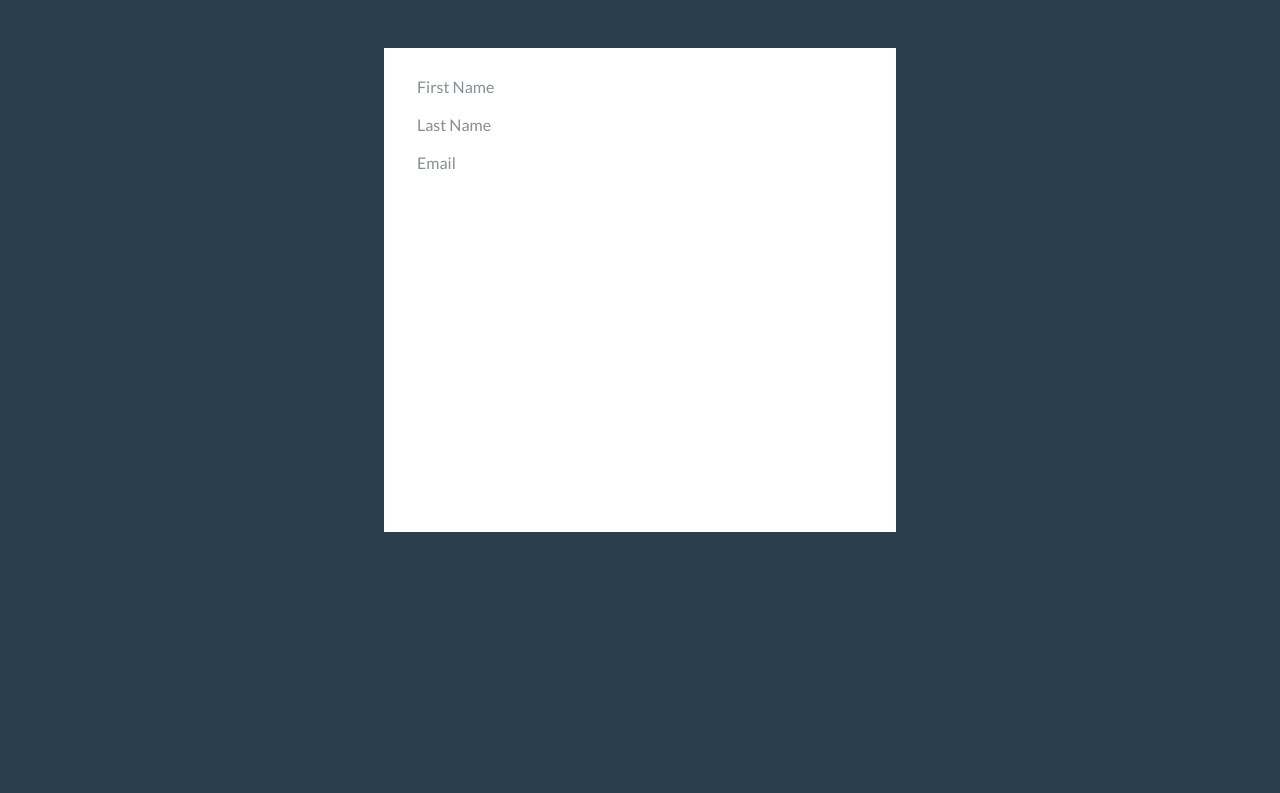
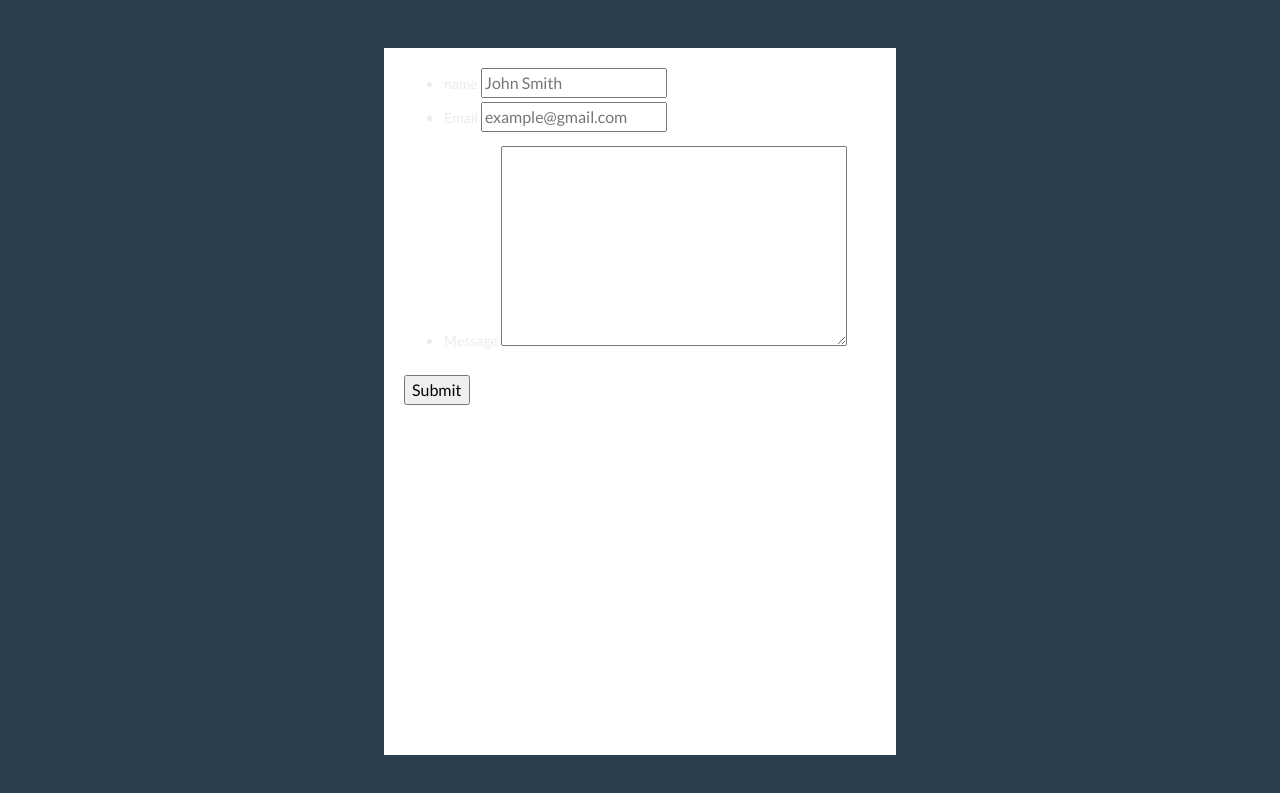
Before and after one commit to Erami101/EramiPortfoliohw2, a plain HTML site: page contact.html in a window 1280 px wide. Shown: the part 125-918 px from the top of the page. Before the commit the page ends 800 px from the top, so only its background shows below. Drawn offline with nearby package versions, Linux system fonts and the light colour scheme.

Commit message:
second commit.

```diff
--- a/contact.html
+++ b/contact.html
@@ -6,7 +6,7 @@
     <meta name="viewport" content="width=device-width, initial-scale=1.0">
     <title>Contact</title>
     <link rel="stylesheet" href="https://bootswatch.com/4/superhero/bootstrap.min.css">
-    <link rel="stylesheet" href="style.css">
+    <link rel="stylesheet" href="css/style.css">
     <script src="https://code.jquery.com/jquery-3.5.1.slim.min.js"
         integrity="sha384-DfXdz2htPH0lsSSs5nCTpuj/zy4C+OGpamoFVy38MVBnE+IbbVYUew+OrCXaRkfj"
         crossorigin="anonymous"></script>
@@ -39,20 +39,43 @@
     </nav>
 </header>
 <h1 style="text-align: center; margin-top: 2%;"> Contact</h1>
-<body>
-    <p
-        style="margin-left: 30%;margin-right: 30%; margin-top: 4%; background-color: white; padding: 20px 20px 350px 20px;">
+
+<div class="contact-container">
+
+    <body>
+        <div class=" contact-me">
 
 
-        <input class="form-control" type="text" placeholder="First Name">
+            <!-- <input class="form-control" type="text" placeholder="First Name">
 
 
-        <input class="form-control" type="text" placeholder="Last Name">
+            <input class="form-control" type="text" placeholder="Last Name">
 
 
-        <input class="form-control" type="text" placeholder="Email">
+            <input class="form-control" type="text" placeholder="Email">
 
-    </p>
-</body>
+            <textarea id="message" name="message" required="required" data-minlength="20"></textarea> -->
+
+            <form id="contact-form">
+                <ul>
+                    <li>
+                        <label for="name">name</label>
+                        <input type="text" id="name" name="name" placeholder="John Smith" required="required">
+                    </li>
+                    <li>
+                        <label for="email">Email</label>
+                        <input type="email" id="email" name="email" placeholder="example@gmail.com" required="required">
+                    </li>
+                    <li>
+                        <label for="message">Message</label>
+                        <textarea id="message" name="message" required="required"></textarea>
+                    </li>
+                </ul>
+                <input type="submit">
+            </form>
+    </body>
+</div>
+
+
 
 </html>
--- /dev/null
+++ b/css/style.css
@@ -0,0 +1,56 @@
+img {
+    float: left;
+    margin: 5px;
+}
+
+p {
+text-align: justify;
+font-size: 25px;
+}
+
+.h1{
+    text-align: center;
+}
+
+.main-container{
+    /* float: center; */
+    /* justify-content: center; */
+    /* display: flex; */
+    /* align-items: center; */
+    padding-top: 50px;
+    padding-right: 130px;
+    padding-bottom: 0px;
+    padding-left: 50px;
+    width: 80%;
+    background: #81acc5;
+    background-size: 100%;
+    background-repeat: no-repeat;
+}
+
+.first-paragraph{
+    width: 1000px;
+    word-wrap: break-word;
+}
+
+/* "float:right;width:80%;" */
+
+.contact-container{
+    margin-left: 30%;
+    margin-right: 30%;
+    margin-top: 4%;
+    margin-bottom: 40%;
+    background-color: white;
+    padding-top: 20px;
+    padding-right: 20px;
+    padding-bottom: 350px;
+    padding-left: 20px;
+    background-size: 100%;
+    background-repeat: no-repeat;
+    width: 40%;
+}
+
+#message{
+  width: 80%;
+  height: 200px;
+  margin-top: 10px;
+}
--- a/style.css
+++ /dev/null
@@ -1,13 +0,0 @@
-img {
-    float: left;
-    margin: 5px;
-}
-
-p {
-text-align: justify;
-font-size: 25px;
-}
-
-.h1{
-    text-align: center;
-}
```
Also changed, not shown: index.html (+10 -9 lines).
